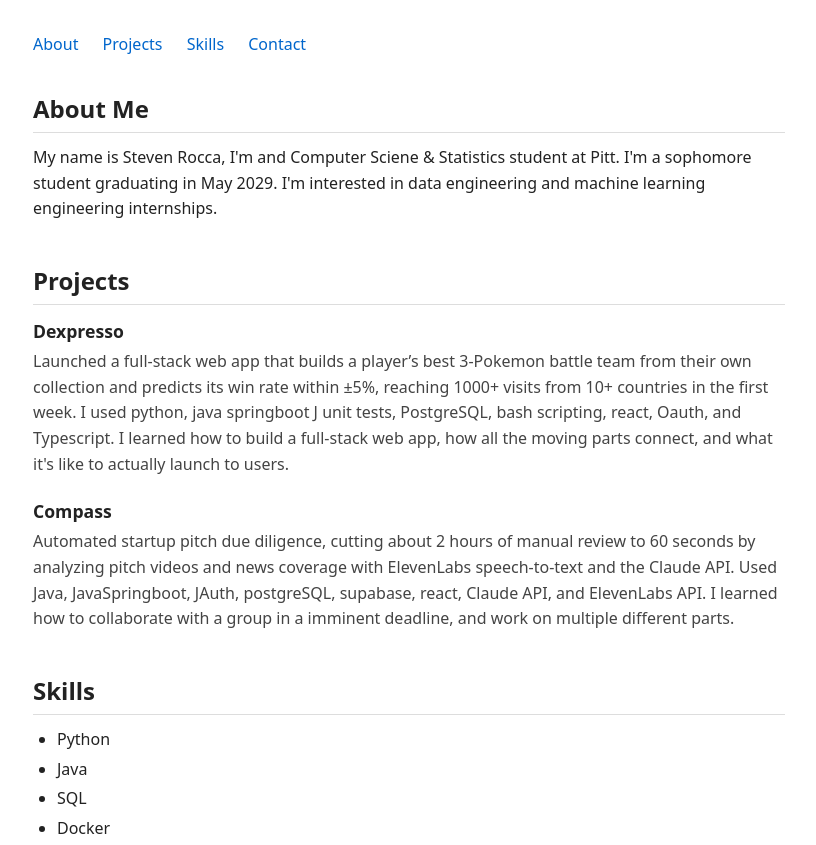
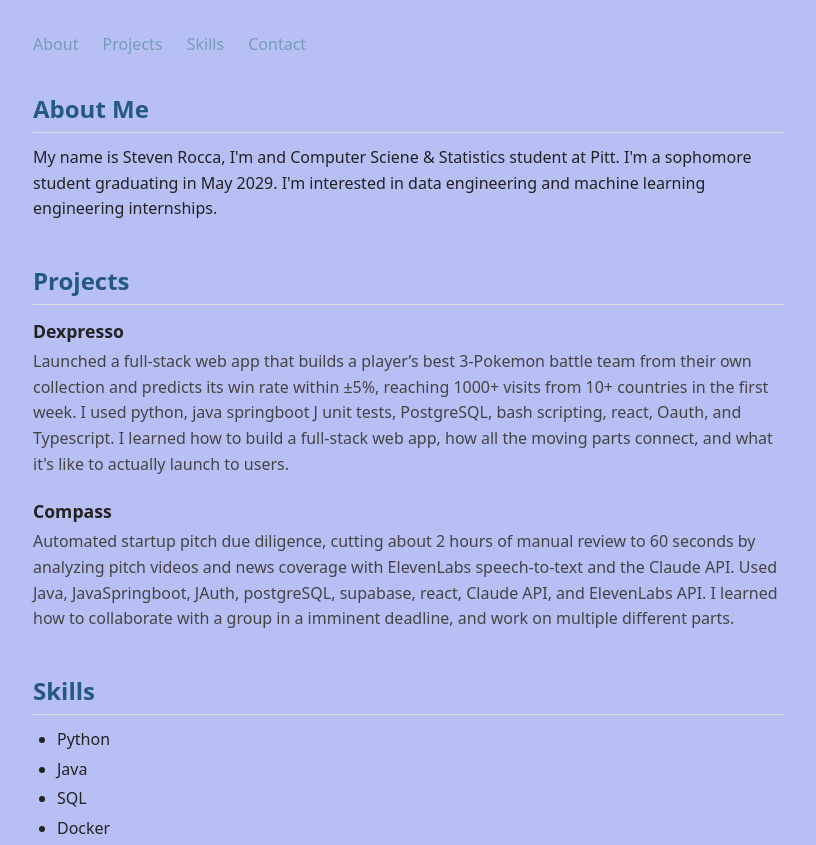
Before and after one commit to stevenrocca3/portfolio, a plain HTML site: page index.html in a window 1280 px wide. Shown: the top 845 px of the page, without its empty margins (231-1047 px from the left). Drawn offline with Linux system fonts and the light colour scheme.

Commit message:
made style changes in css to the template

```diff
--- a/style.css
+++ b/style.css
@@ -13,7 +13,7 @@ body {
   font-size: 1rem;
   line-height: 1.6;
   color: #222;
-  background: #fff;
+  background: #b8bff4;
   max-width: 800px;
   margin: 0 auto;
   padding: 2rem 1.5rem;
@@ -27,7 +27,7 @@ nav {
 nav a {
   margin-right: 1.25rem;
   text-decoration: none;
-  color: #0066cc;
+  color: #769cb7;
 }
 
 nav a:hover {
@@ -41,6 +41,7 @@ section {
 
 /* Headings */
 h2 {
+  color: #245a81;
   font-size: 1.5rem;
   margin-bottom: 0.75rem;
   border-bottom: 1px solid #ddd;
```
